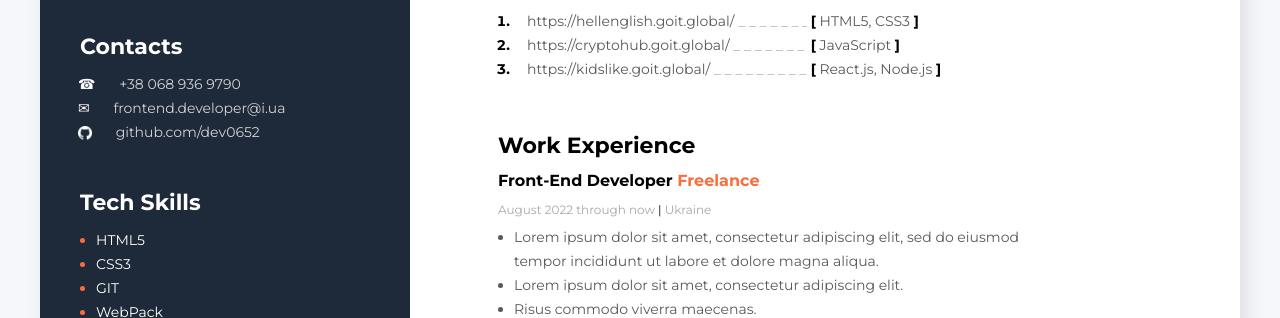
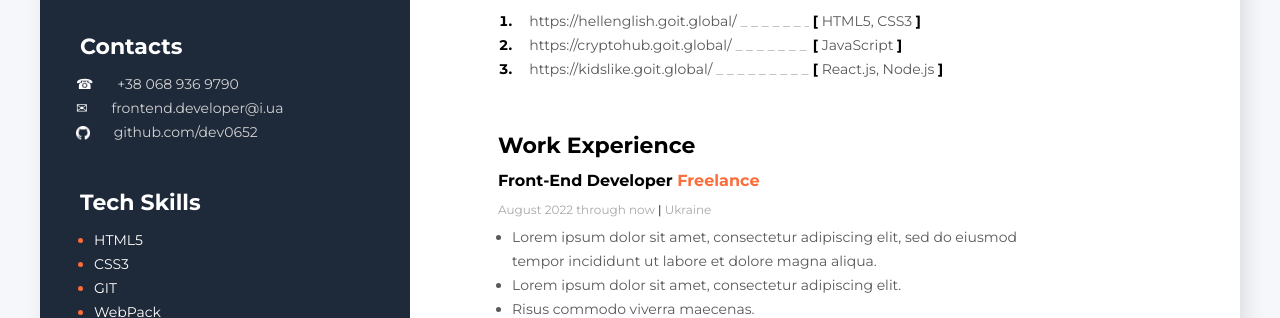
Before and after one commit to dev0652/resume, a plain HTML site: page index.html in a window 1280 px wide. Shown: the part 472-790 px from the top of the page. Drawn offline with Linux system fonts and the light colour scheme.

Commit message:
Correct li indentation

```diff
--- a/css/style.css
+++ b/css/style.css
@@ -67,15 +67,8 @@ ol {
 }
 
 li {
-	/* margin-left: 18px; */
-	position: relative;
-	/* left: 18px; */
-	left: 1rem;
+	margin-left: 1em;
 }
-/*
-li::marker {
-	width: 1em;
-} */
 
 a {
 	text-decoration: none;
@@ -157,6 +150,10 @@ h4 span {
 	font-weight: bold;
 }
 
+#projects-list li {
+		margin-left: 1.3em;
+}
+
 #projects-list li span {
 	display: inline-block;
 }
```
